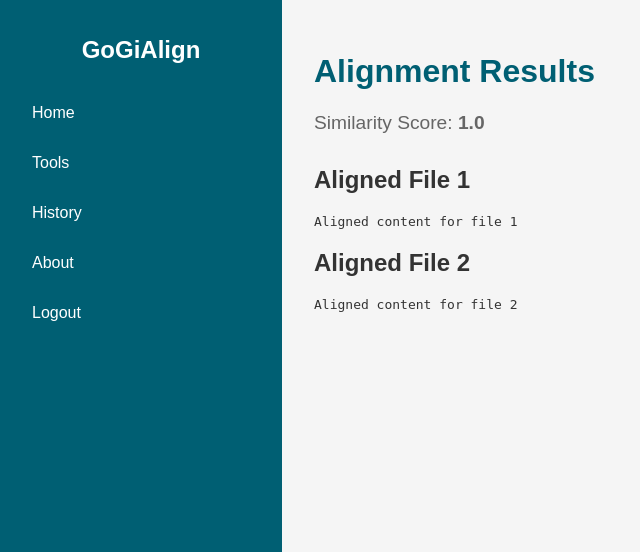
After one commit to ppaa23/filealigner, a Flask app: page /results/p/1 in a window 1280 px wide. The commit adds this page. Shown: the top 552 px of the page, without its empty margins (0-640 px from the left). Run offline with Flask 3, Linux system fonts and the light colour scheme; the visitor is signed in with stand-in values (Sample User, id 1); tables that the repository leaves empty hold one stand-in row (values such as "Sample post").

Commit message:
testing version of alignment

```diff
--- a/app/server.py
+++ b/app/server.py
@@ -1,6 +1,10 @@
+import os
+import uuid
+from datetime import datetime
 from flask import Flask, render_template, request, redirect, url_for, session, flash
 from flask_sqlalchemy import SQLAlchemy
 from werkzeug.security import generate_password_hash, check_password_hash
+from alignment import perform_alignment  # Alignment logic moved to a separate file
 
 app = Flask(__name__)
 app.secret_key = "YOUR_SECRET_KEY_HERE"
@@ -16,10 +20,21 @@ class User(db.Model):
     username = db.Column(db.String(80), unique=True, nullable=False)
     password_hash = db.Column(db.String(200), nullable=False)
 
+# Database model for alignment history
+class AlignmentHistory(db.Model):
+    id = db.Column(db.Integer, primary_key=True)
+    user_id = db.Column(db.Integer, nullable=False)
+    file1_name = db.Column(db.String(120), nullable=False)
+    file2_name = db.Column(db.String(120), nullable=False)
+    similarity = db.Column(db.Float, nullable=False)
+    date_created = db.Column(db.DateTime, default=datetime.utcnow)
+    alignment_id = db.Column(db.String(36), unique=True, nullable=False)
+
 with app.app_context():
     db.create_all()
 
 def current_user():
+    """Retrieve the currently logged-in user."""
     user_id = session.get('user_id')
     if user_id:
         return User.query.get(user_id)
@@ -27,12 +42,14 @@ def current_user():
 
 @app.route('/')
 def index():
+    """Landing page."""
     if current_user():
         return redirect(url_for('home'))
     return render_template('index.html')
 
 @app.route('/register', methods=['GET', 'POST'])
 def register():
+    """Register a new user."""
     if request.method == 'POST':
         username = request.form.get('username')
         password = request.form.get('password')
@@ -53,6 +70,7 @@ def register():
 
 @app.route('/login', methods=['GET', 'POST'])
 def login():
+    """Log in a user."""
     if request.method == 'POST':
         username = request.form.get('username')
         password = request.form.get('password')
@@ -69,35 +87,105 @@ def login():
 
 @app.route('/logout')
 def logout():
+    """Log out the current user."""
     session.pop('user_id', None)
     return redirect(url_for('index'))
 
 @app.route('/home')
 def home():
+    """Home page for logged-in users."""
     if not current_user():
         return redirect(url_for('login'))
     return render_template('based/home.html', current_user=current_user())
 
-@app.route('/tools/pairwise')
-def align():
+@app.route('/tools/multialign', methods=['GET', 'POST'])
+def multialign():
+    """Multiple alignment page."""
     if not current_user():
         return redirect(url_for('login'))
+
+    if request.method == 'POST':
+        # Retrieve uploaded files
+        files = request.files.getlist('files')
+        if not files or len(files) < 2:
+            flash("Please upload at least two files for alignment.", "error")
+            return redirect(url_for('multialign'))
+
+        # Perform multiple alignment (placeholder logic)
+        flash("Multiple alignment performed successfully!", "success")
+        return redirect(url_for('history'))
+
+    return render_template('based/multialign.html')
+
+@app.route('/tools/pairwise', methods=['GET', 'POST'])
+def align():
+    """Handle pairwise alignment."""
+    if not current_user():
+        return redirect(url_for('login'))
+
+    if request.method == 'POST':
+        # Retrieve uploaded files
+        file1 = request.files.get('file1')
+        file2 = request.files.get('file2')
+
+        if not file1 or not file2:
+            flash("Please upload two files for alignment.", "error")
+            return redirect(url_for('align'))
+
+        # Perform alignment
+        alignment_result = perform_alignment(file1.read().decode('utf-8', errors='replace'),
+                                             file2.read().decode('utf-8', errors='replace'))
+
+        # Save alignment history
+        alignment_id = str(uuid.uuid4())
+        alignment = AlignmentHistory(
+            user_id=session['user_id'],
+            file1_name=file1.filename,
+            file2_name=file2.filename,
+            similarity=alignment_result['similarity'],
+            alignment_id=alignment_id
+        )
+        db.session.add(alignment)
+        db.session.commit()
+
+        # Pass results to the results page
+        return render_template('based/results.html', similarity=alignment_result['similarity'],
+                               aligned_file1=alignment_result['aligned_file1'],
+                               aligned_file2=alignment_result['aligned_file2'])
+
     return render_template('based/align.html')
 
-@app.route('/tools/multialign')
-def multialign():
+@app.route('/results/p/<alignment_id>')
+def alignment_results(alignment_id):
+    """Display the results of a specific alignment."""
     if not current_user():
         return redirect(url_for('login'))
-    return render_template('based/multialign.html')
+
+    # Find the alignment in the database
+    alignment = AlignmentHistory.query.filter_by(alignment_id=alignment_id, user_id=session['user_id']).first()
+    if not alignment:
+        flash("Result not found.", "error")
+        return redirect(url_for('history'))
+
+    # Simulate the aligned content (if not stored previously)
+    aligned_file1 = "Aligned content for file 1"
+    aligned_file2 = "Aligned content for file 2"
+
+    return render_template('based/results.html', similarity=alignment.similarity,
+                           aligned_file1=aligned_file1, aligned_file2=aligned_file2)
 
 @app.route('/history')
 def history():
+    """View user's alignment history."""
     if not current_user():
         return redirect(url_for('login'))
-    return render_template('based/history.html')
+
+    alignments = AlignmentHistory.query.filter_by(user_id=session['user_id']).order_by(AlignmentHistory.date_created.desc()).all()
+    return render_template('based/history.html', alignments=alignments)
 
 @app.route('/about')
 def about():
+    """About page."""
     if not current_user():
         return redirect(url_for('login'))
     return render_template('based/about.html')
--- /dev/null
+++ b/app/templates/based/results.html
@@ -0,0 +1,16 @@
+{% extends "based/base.html" %}
+
+{% block title %}Results - GoGiAlign{% endblock %}
+
+{% block content %}
+<header>
+  <h1>Alignment Results</h1>
+  <p>Similarity Score: <strong>{{ similarity }}</strong></p>
+</header>
+<section>
+  <h2>Aligned File 1</h2>
+  <pre>{{ aligned_file1 }}</pre>
+  <h2>Aligned File 2</h2>
+  <pre>{{ aligned_file2 }}</pre>
+</section>
+{% endblock %}
```
Also changed, not shown: app/alignment.py (added, +21 -0 lines), app/templates/based/history.html (+16 -5 lines).
